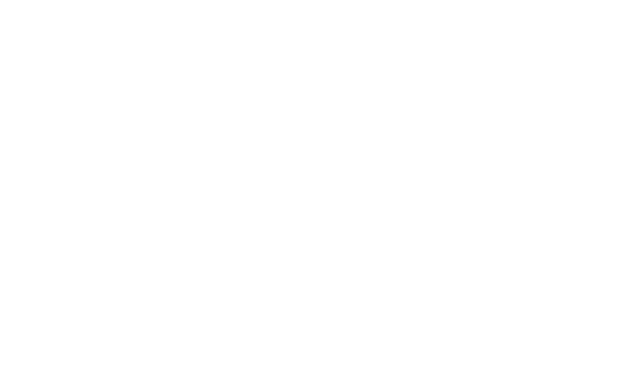
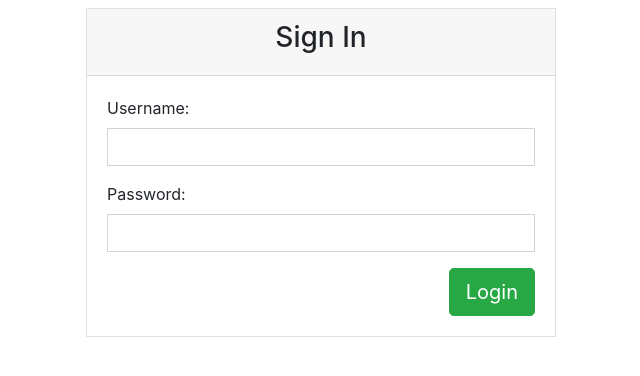
Before and after one commit to daviddai/Weather-React-Redux, a React app: page /user/login in a window 1280 px wide. Shown: the top 376 px of the page, without its empty margins (319-959 px from the left). Built offline with nearby package versions, Linux system fonts and the light colour scheme.

Commit message:
added user login component

```diff
--- a/package.json
+++ b/package.json
@@ -27,7 +27,7 @@
     "webpack-dev-server": "^3.1.4"
   },
   "dependencies": {
-    "bootstrap": "^4.1.1",
+    "bootstrap": "^4.1.2",
     "font-awesome": "^4.7.0",
     "react": "^16.4.1",
     "react-dom": "^16.4.1",
--- a/src/components/App.jsx
+++ b/src/components/App.jsx
@@ -1,16 +1,22 @@
 import React from "react";
-import { BrowserRouter as Router, Route } from "react-router-dom";
+import { BrowserRouter as Router, Route, Switch } from "react-router-dom";
 
 import "bootstrap/dist/css/bootstrap.css";
 import "font-awesome/css/font-awesome.css";
-import Weather from "./Weather";
+import Weather from "./weather/Weather";
+import UserLogin from "./user/UserLogin";
+import UserForm from "./user/UserForm";
 
 class App extends React.Component {
 
     render() {
         return (
             <Router>
-                <Route exact path="/weather" component={Weather} />
+                <Switch>
+                    <Route exact path ="/user/login" component={UserLogin} />
+                    <Route exact path ="/user/register" component={UserForm} />
+                    <Route exact path="/weather" component={Weather} />
+                </Switch>
             </Router>
         );
     }
--- /dev/null
+++ b/src/components/user/UserForm.jsx
@@ -0,0 +1,13 @@
+import React from "react";
+
+class UserForm extends React.Component {
+
+    render() {
+        return (
+            <div>User Form</div>
+        );
+    }
+
+}
+
+export default UserForm;
--- /dev/null
+++ b/src/components/user/UserLogin.jsx
@@ -0,0 +1,47 @@
+import React from "react";
+
+class UserLogin extends React.Component {
+
+    render() {
+        const containerStyle = {
+            maxWidth: "1000px",
+            maxHeight: "700px"
+        };
+
+        return (
+            <div className="container py-2" style={containerStyle}>
+                <div className="row">
+                    <div className="col-md-12">
+                        <div className="row">
+                            <div className="col-md-6 mx-auto">
+                                <div className="card rounded-0">
+                                    <div className="card-header text-center">
+                                        <h3>Sign In</h3>
+                                    </div>
+                                    <div className="card-body">
+                                        <form className="form" method="POST">
+                                            <div className="form-group">
+                                                <label>Username:</label>
+                                                <input type="text" className="form-control rounded-0" />
+                                            </div>
+                                        </form>
+                                        <form className="form" method="POST">
+                                            <div className="form-group">
+                                                <label>Password:</label>
+                                                <input type="password" className="form-control rounded-0" />
+                                            </div>
+                                        </form>
+                                        <button type="submit" className="btn btn-success btn-lg float-right" id="btnLogin">Login</button>
+                                    </div>
+                                </div>
+                            </div>
+                        </div>
+                    </div>
+                </div>
+            </div>
+        );
+    }
+
+}
+
+export default UserLogin;
--- a/src/components/Grid.jsx
+++ b/src/components/weather/Grid.jsx
@@ -1,6 +1,6 @@
 import React from "react";
 
-import images from "../constants/ImagesRepo";
+import images from "../../constants/ImagesRepo";
 
 class Grid extends React.Component {
 
--- a/src/components/Slide.jsx
+++ b/src/components/weather/Slide.jsx
@@ -2,7 +2,7 @@
 
 import Grid from "./Grid";
 
-import images from "../constants/ImagesRepo";
+import images from "../../constants/ImagesRepo";
 
 class Slide extends React.Component {
 
--- a/src/index.html
+++ b/src/index.html
@@ -3,6 +3,7 @@
 <head>
     <meta charset="UTF-8">
     <title>React Weather</title>
+    <base href="/" />
 </head>
 <body>
 <div id="app">
```
Also changed, not shown: src/components/weather/Carousel.jsx (renamed from src/components/Carousel.jsx), src/components/weather/Search.jsx (renamed from src/components/Search.jsx), src/components/weather/Weather.jsx (renamed from src/components/Weather.jsx), 1 other file (tests, documents, lock files or other folders).
